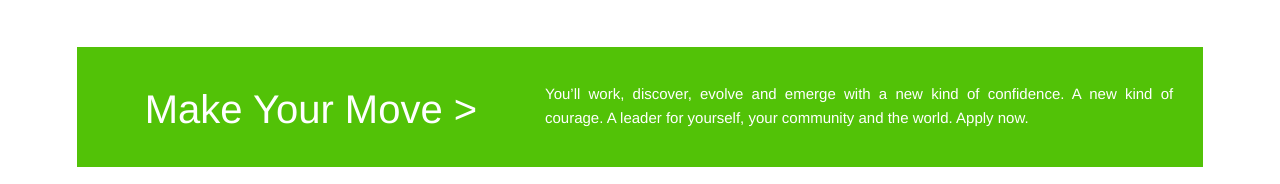
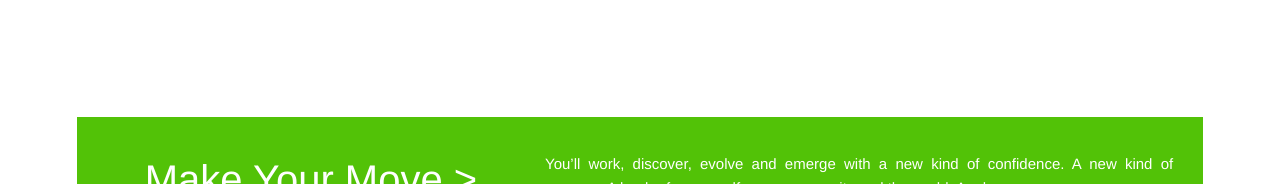
Before and after one commit to elenequshi/Techub-Homeworks, a plain HTML site: page davaleba 7/simmons-academics-layout-starter.html in a window 1280 px wide. Shown: the part 675-859 px from the top of the page. Drawn offline with Linux system fonts and the light colour scheme.

Commit message:
Update simmons.css

```diff
--- a/davaleba 7/simmons.css
+++ b/davaleba 7/simmons.css
@@ -223,7 +223,7 @@ a:link, a:visited {
 	 background-color:rgb(82, 194, 7);
 	 width:88%;
 	 height:120px;
-	 margin:0px auto;
+	 margin:70px auto;
 	 margin-bottom:20px;
 	 color:white;
 	 display:flex;
```
